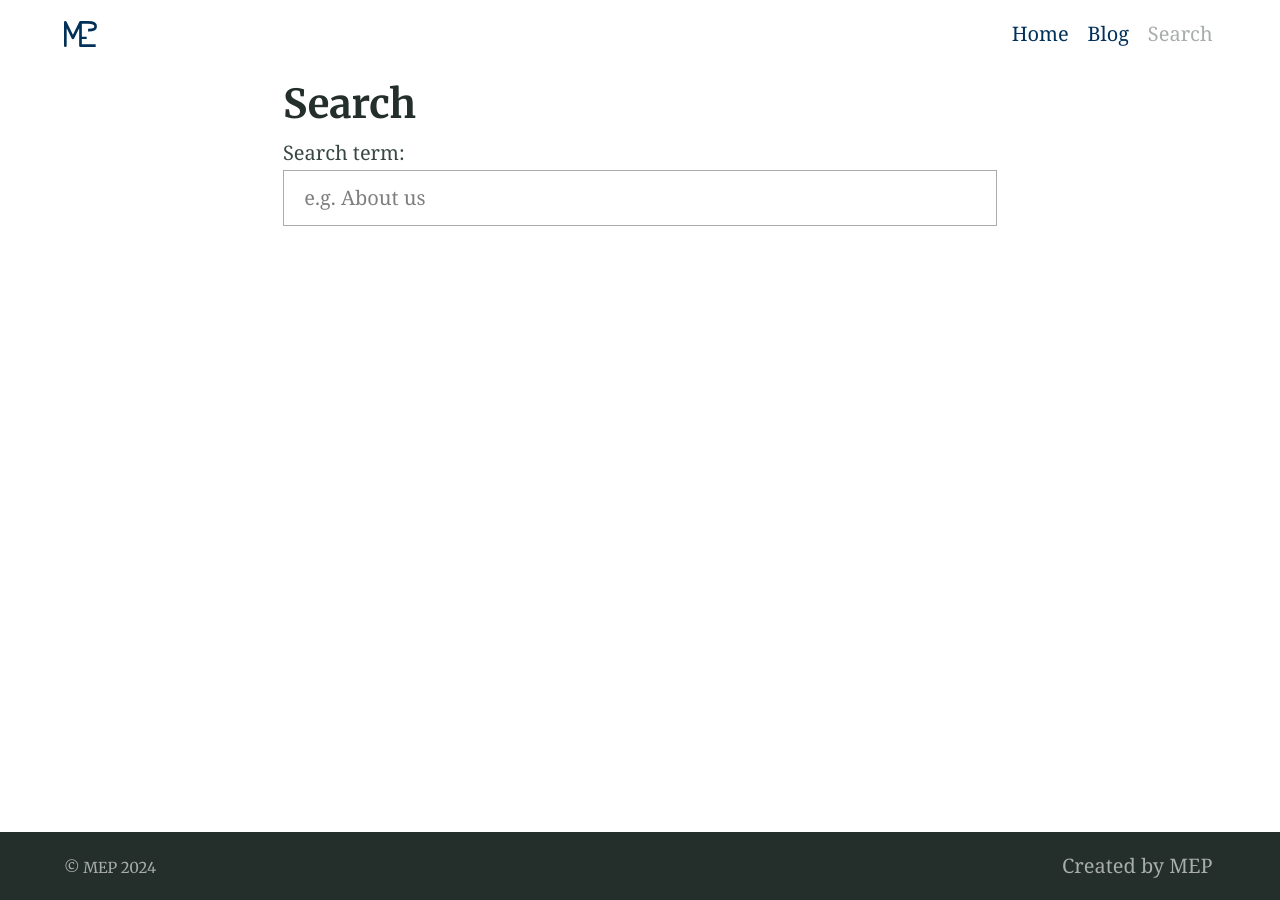
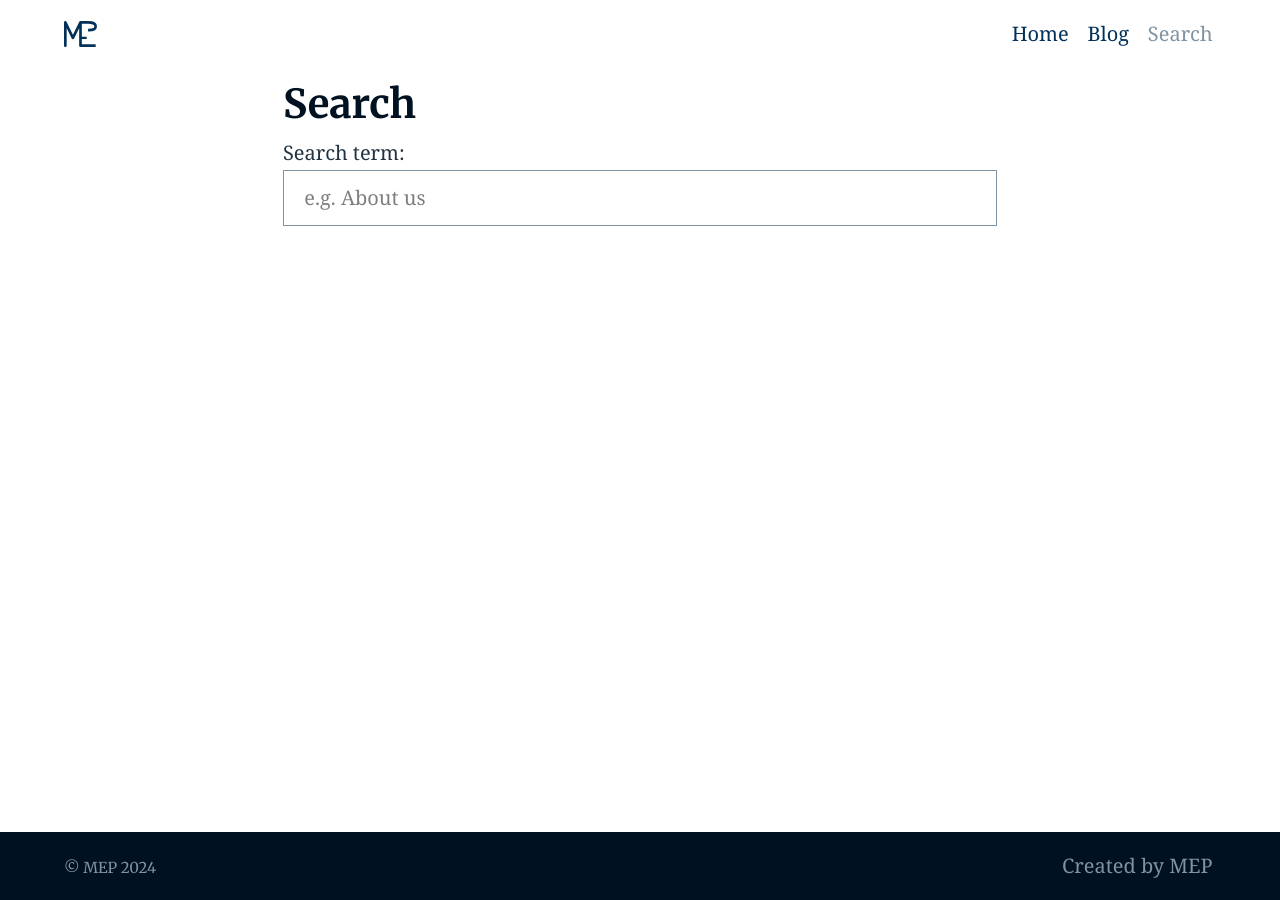
Before and after one commit to me-pierce/me-pierce.github.io, a Jekyll site: the page built from search.md, in a window 1280 px wide. Built offline with Jekyll 4.4.1, drawn with Linux system fonts in a browser that asks for light colours.

Commit message:
Update _settings.scss
changed more colours

```diff
--- a/_sass/_settings.scss
+++ b/_sass/_settings.scss
@@ -5,12 +5,12 @@ $featureBackgroundColour: #f9fafa !default;
 $accentColour: #05bf85 !default;
 
 // Text colours
-$headingColour: #242e2b !default;
-$bodyColour: #384743 !default;
+$headingColour: #001221 !default; // mep: changed from green #242e2b to teal #001221
+$bodyColour: #213342 !default; // mep: changed from green #384743 to teal #213342
 $linkColour: #013059 !default; // mep: changed from green #05bf85 to teal #013059
-$hoverColour: #008000 !default;
+$hoverColour: #004b8a !default; // mep: changed from green #008000 to teal #004b8a
 $focusColour: #fa407a !default;
-$captionColour: #a8adac !default;
+$captionColour: #7f93a3 !default; // mep: changed from green #a8adac to teal #7f93a3
 $white: #ffffff !default;
 
 // Typography
```
